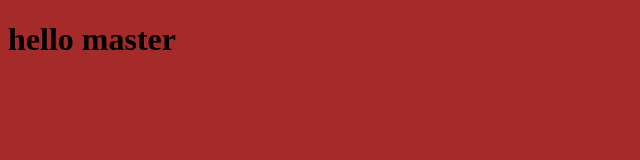
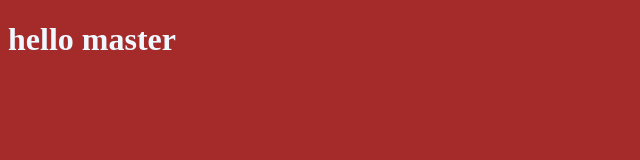
Before and after one commit to FadyMasoud/newp, a plain HTML site: page index.html in a window 1280 px wide. Shown: the whole page, without its empty margins (0-640 px from the left). Drawn offline with Linux system fonts and the light colour scheme.

Commit message:
edit2 style css

```diff
--- a/style.css
+++ b/style.css
@@ -1,3 +1,4 @@
 body{
     background-color: brown;
+    color: aliceblue;
 }
```
